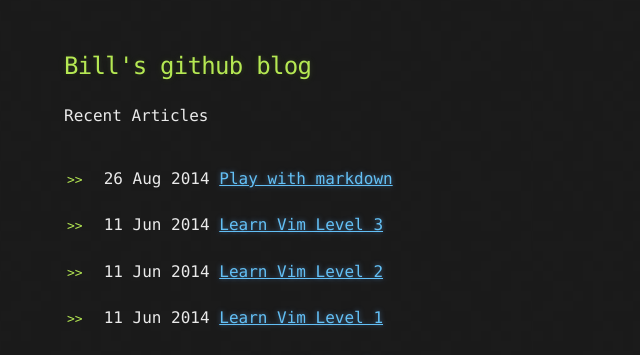
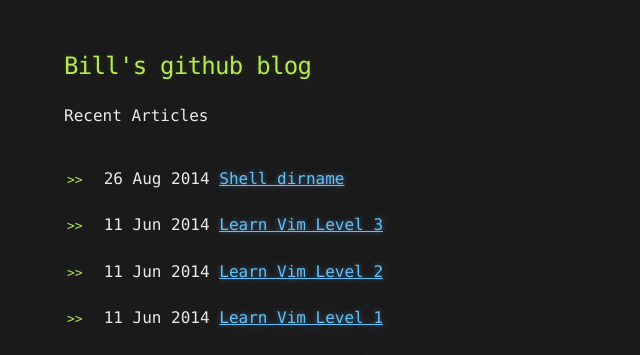
Before and after one commit to zhquake/gitBlog, a Jekyll site: the page built from index.html, in a window 1280 px wide. Shown: the top 355 px of the page, without its empty margins (0-640 px from the left). Built offline with Jekyll 4.4.1, drawn with Linux system fonts in a browser that asks for light colours.

Commit message:
modify title

```diff
--- a/_posts/2014-08-26-Shell-dirname.md
+++ b/_posts/2014-08-26-Shell-dirname.md
@@ -1,6 +1,6 @@
 ---
 layout: default
-title: Play with markdown
+title: Shell dirname
 ---
 
 ## dirname
```
